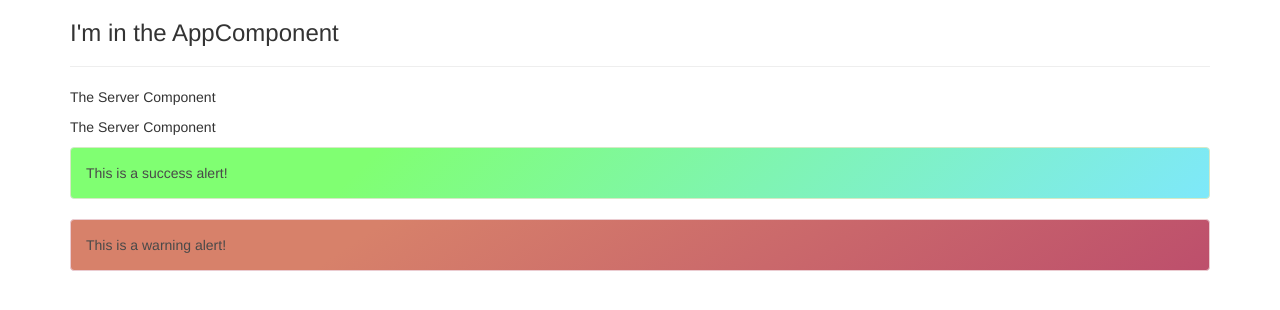
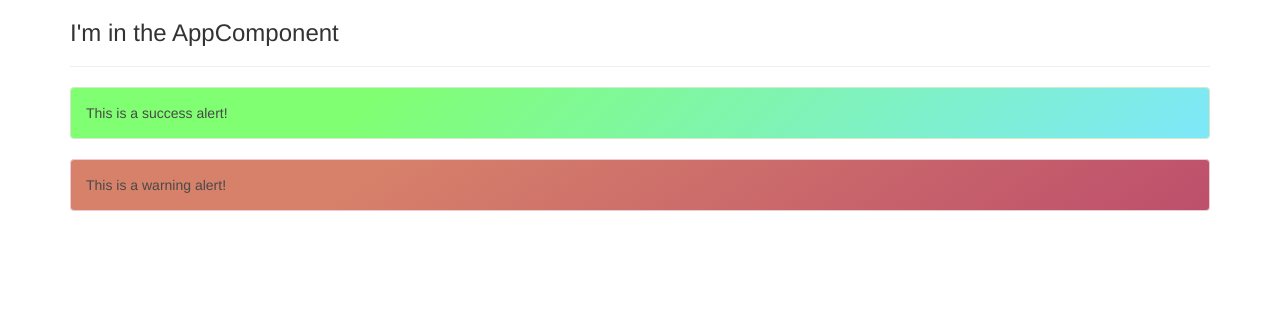
Before and after one commit to meowto16/angular-complete-guide, an Angular app in the folder my-first-app/: page / in a window 1280 px wide. Shown: the top 310 px of the page. Built offline with nearby package versions, Linux system fonts and the light colour scheme.

Commit message:
Lesson 025. Practicing Components. Watched solution and removed unused components

```diff
--- a/my-first-app/src/app/app.component.html
+++ b/my-first-app/src/app/app.component.html
@@ -3,7 +3,6 @@
     <div class="col-xs-12">
       <h3>I'm in the AppComponent</h3>
       <hr />
-      <app-servers></app-servers>
       <app-success-alert></app-success-alert>
       <app-warning-alert></app-warning-alert>
     </div>
--- a/my-first-app/src/app/app.module.ts
+++ b/my-first-app/src/app/app.module.ts
@@ -2,16 +2,12 @@ import { NgModule } from '@angular/core';
 import { BrowserModule } from '@angular/platform-browser';
 
 import { AppComponent } from './app.component';
-import { ServerComponent } from './server/server.component';
-import { ServersComponent } from './servers/servers.component';
 import { WarningAlertComponent } from './alerts/warning-alert/warning-alert.component'
 import { SuccessAlertComponent } from './alerts/success-alert/success-alert.component'
 
 @NgModule({
   declarations: [
     AppComponent,
-    ServerComponent,
-    ServersComponent,
     WarningAlertComponent,
     SuccessAlertComponent,
   ],
--- a/my-first-app/src/app/server/server.component.html
+++ /dev/null
@@ -1 +0,0 @@
-<p>The Server Component</p>
--- a/my-first-app/src/app/servers/servers.component.ts
+++ /dev/null
@@ -1,17 +0,0 @@
-import { Component, OnInit } from '@angular/core';
-
-@Component({
-  selector: 'app-servers',
-  template: `
-    <app-server></app-server>
-    <app-server></app-server>
-  `,
-})
-export class ServersComponent implements OnInit {
-
-  constructor() { }
-
-  ngOnInit(): void {
-  }
-
-}
```
Also changed, not shown: my-first-app/src/app/server/server.component.ts (deleted, +0 -7 lines), my-first-app/src/app/servers/servers.component.html (added).
